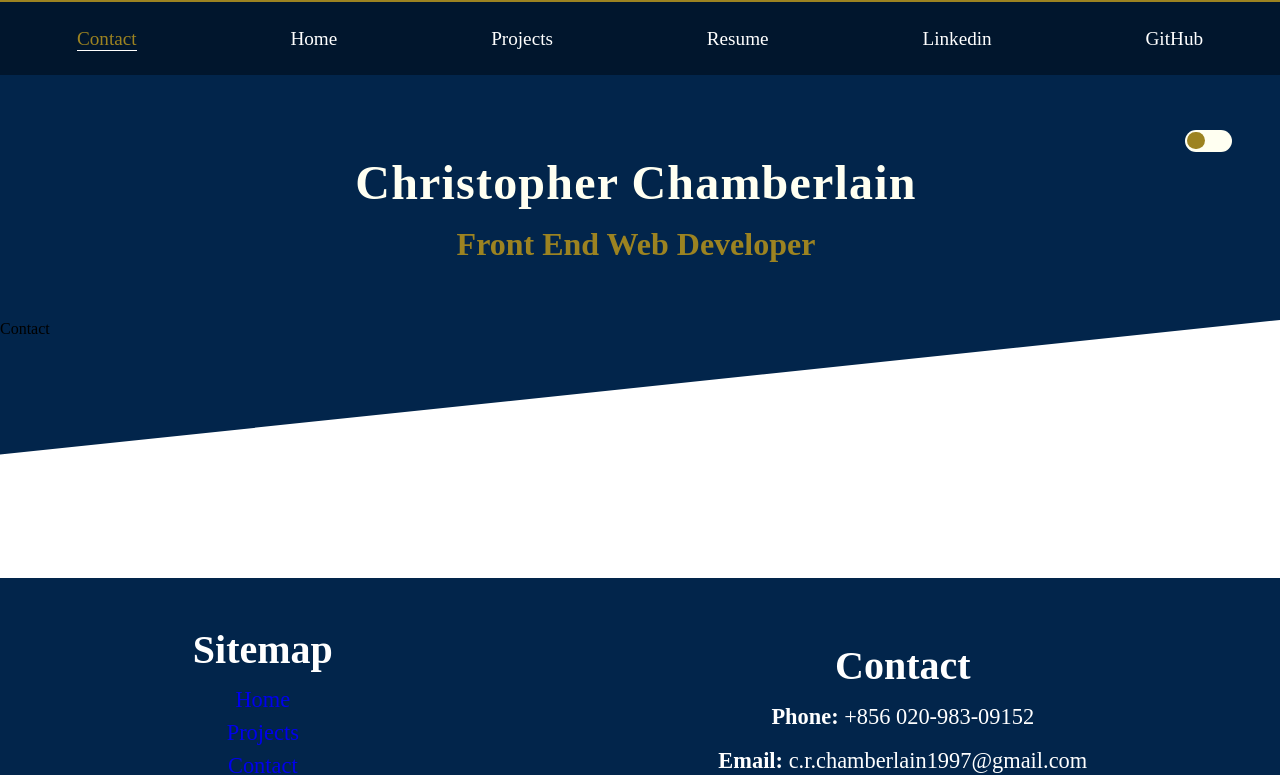
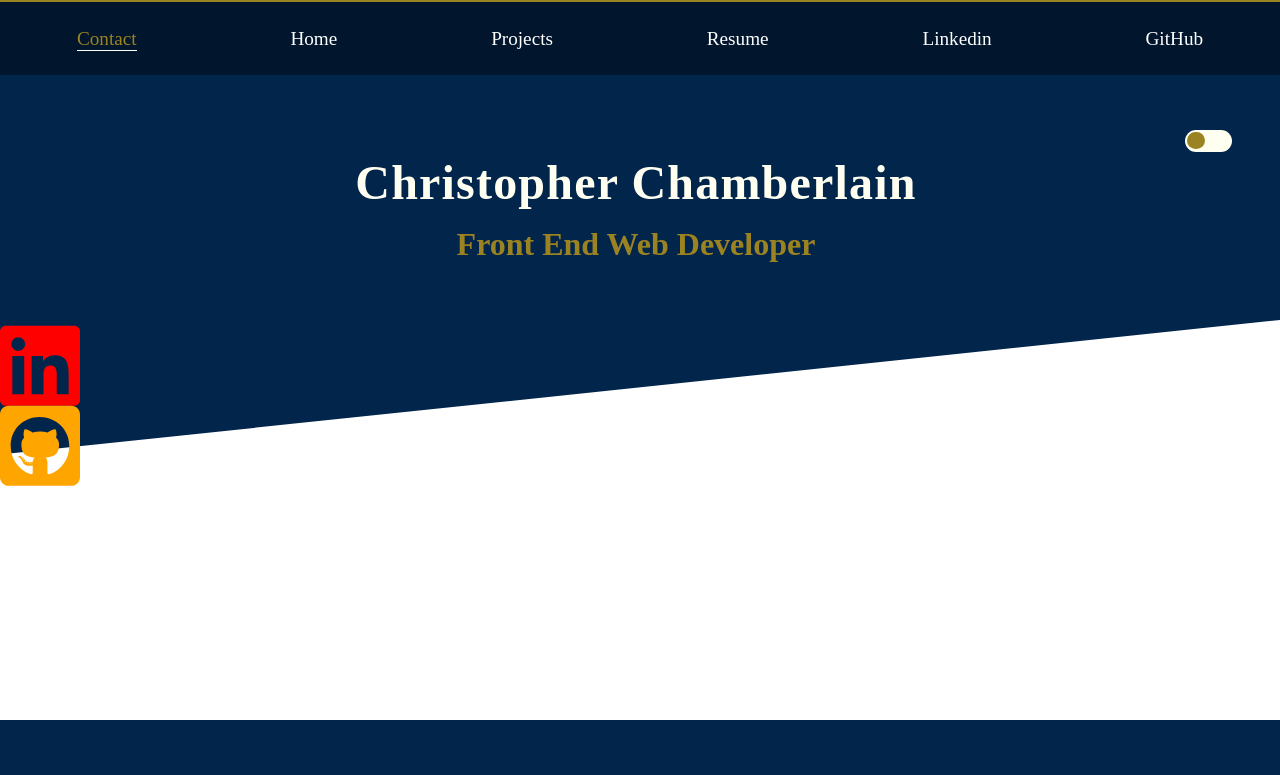
Before and after one commit to AkaraTawng/portfolio-mf-v2, a React (Create React App) app: page /contact in a window 1280 px wide. Shown: the top 775 px of the page. Built offline with nearby package versions, Linux system fonts and the light colour scheme.

Commit message:
add social-icons-section. add linkedin and github icons

```diff
--- a/src/components/Contact.js
+++ b/src/components/Contact.js
@@ -1,3 +1,22 @@
 export default function Contact(){
-    return <div>Contact</div>;
+    return <>
+    <section id="social-icons-section">
+        <ul>
+            <li id="linkedin">
+                <svg
+                xmlns="http://www.w3.org/2000/svg"
+                viewBox="0 0 448 512">
+                    <path d="M416 32H31.9C14.3 32 0 46.5 0 64.3v383.4C0 465.5 14.3 480 31.9 480H416c17.6 0 32-14.5 32-32.3V64.3c0-17.8-14.4-32.3-32-32.3zM135.4 416H69V202.2h66.5V416zm-33.2-243c-21.3 0-38.5-17.3-38.5-38.5S80.9 96 102.2 96c21.2 0 38.5 17.3 38.5 38.5c0 21.3-17.2 38.5-38.5 38.5zm282.1 243h-66.4V312c0-24.8-.5-56.7-34.5-56.7c-34.6 0-39.9 27-39.9 54.9V416h-66.4V202.2h63.7v29.2h.9c8.9-16.8 30.6-34.5 62.9-34.5c67.2 0 79.7 44.3 79.7 101.9V416z"/>
+                </svg>
+            </li>
+            <li id="github">
+                <svg
+                xmlns="http://www.w3.org/2000/svg"
+                viewBox="0 0 448 512">
+                    <path d="M400 32H48C21.5 32 0 53.5 0 80v352c0 26.5 21.5 48 48 48h352c26.5 0 48-21.5 48-48V80c0-26.5-21.5-48-48-48zM277.3 415.7c-8.4 1.5-11.5-3.7-11.5-8c0-5.4.2-33 .2-55.3c0-15.6-5.2-25.5-11.3-30.7c37-4.1 76-9.2 76-73.1c0-18.2-6.5-27.3-17.1-39c1.7-4.3 7.4-22-1.7-45c-13.9-4.3-45.7 17.9-45.7 17.9c-13.2-3.7-27.5-5.6-41.6-5.6c-14.1 0-28.4 1.9-41.6 5.6c0 0-31.8-22.2-45.7-17.9c-9.1 22.9-3.5 40.6-1.7 45c-10.6 11.7-15.6 20.8-15.6 39c0 63.6 37.3 69 74.3 73.1c-4.8 4.3-9.1 11.7-10.6 22.3c-9.5 4.3-33.8 11.7-48.3-13.9c-9.1-15.8-25.5-17.1-25.5-17.1c-16.2-.2-1.1 10.2-1.1 10.2c10.8 5 18.4 24.2 18.4 24.2c9.7 29.7 56.1 19.7 56.1 19.7c0 13.9.2 36.5.2 40.6c0 4.3-3 9.5-11.5 8c-66-22.1-112.2-84.9-112.2-158.3c0-91.8 70.2-161.5 162-161.5S388 165.6 388 257.4c.1 73.4-44.7 136.3-110.7 158.3zm-98.1-61.1c-1.9.4-3.7-.4-3.9-1.7c-.2-1.5 1.1-2.8 3-3.2c1.9-.2 3.7.6 3.9 1.9c.3 1.3-1 2.6-3 3zm-9.5-.9c0 1.3-1.5 2.4-3.5 2.4c-2.2.2-3.7-.9-3.7-2.4c0-1.3 1.5-2.4 3.5-2.4c1.9-.2 3.7.9 3.7 2.4zm-13.7-1.1c-.4 1.3-2.4 1.9-4.1 1.3c-1.9-.4-3.2-1.9-2.8-3.2c.4-1.3 2.4-1.9 4.1-1.5c2 .6 3.3 2.1 2.8 3.4zm-12.3-5.4c-.9 1.1-2.8.9-4.3-.6c-1.5-1.3-1.9-3.2-.9-4.1c.9-1.1 2.8-.9 4.3.6c1.3 1.3 1.8 3.3.9 4.1zm-9.1-9.1c-.9.6-2.6 0-3.7-1.5s-1.1-3.2 0-3.9c1.1-.9 2.8-.2 3.7 1.3c1.1 1.5 1.1 3.3 0 4.1zm-6.5-9.7c-.9.9-2.4.4-3.5-.6c-1.1-1.3-1.3-2.8-.4-3.5c.9-.9 2.4-.4 3.5.6c1.1 1.3 1.3 2.8.4 3.5zm-6.7-7.4c-.4.9-1.7 1.1-2.8.4c-1.3-.6-1.9-1.7-1.5-2.6c.4-.6 1.5-.9 2.8-.4c1.3.7 1.9 1.8 1.5 2.6z"/>
+                </svg>
+            </li>
+        </ul>
+    </section>
+    </>;
 };
--- a/src/main.css
+++ b/src/main.css
@@ -805,4 +805,16 @@
   #tooltip #tooltip-text {
     font-size: 1.6rem;
   }
+}
+
+#linkedin {
+  fill: red;
+  width: 5rem;
+  height: 5rem;
+}
+
+#github {
+  fill: orange;
+  width: 5rem;
+  height: 5rem;
 }/*# sourceMappingURL=main.css.map */
```
Also changed, not shown: 1 other file (tests, documents, lock files or other folders).
